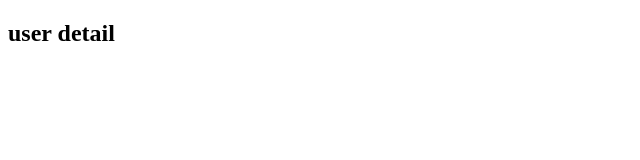
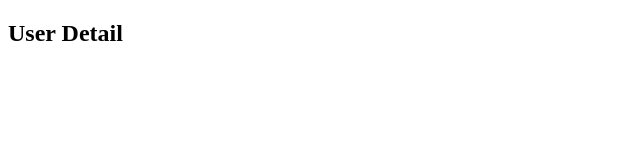
Before and after one commit to thatsaphon/git-review, a plain HTML site: page user-detail.html in a window 1280 px wide. Shown: the full height of the page, 0-640 px from the left. Drawn offline with Linux system fonts and the light colour scheme.

Commit message:
fix user detail heading

```diff
--- a/user-detail.html
+++ b/user-detail.html
@@ -10,7 +10,7 @@
 
 <body>
     <div>
-        <h2>user detail</h2>
+        <h2>User Detail</h2>
     </div>
 </body>
 
```
